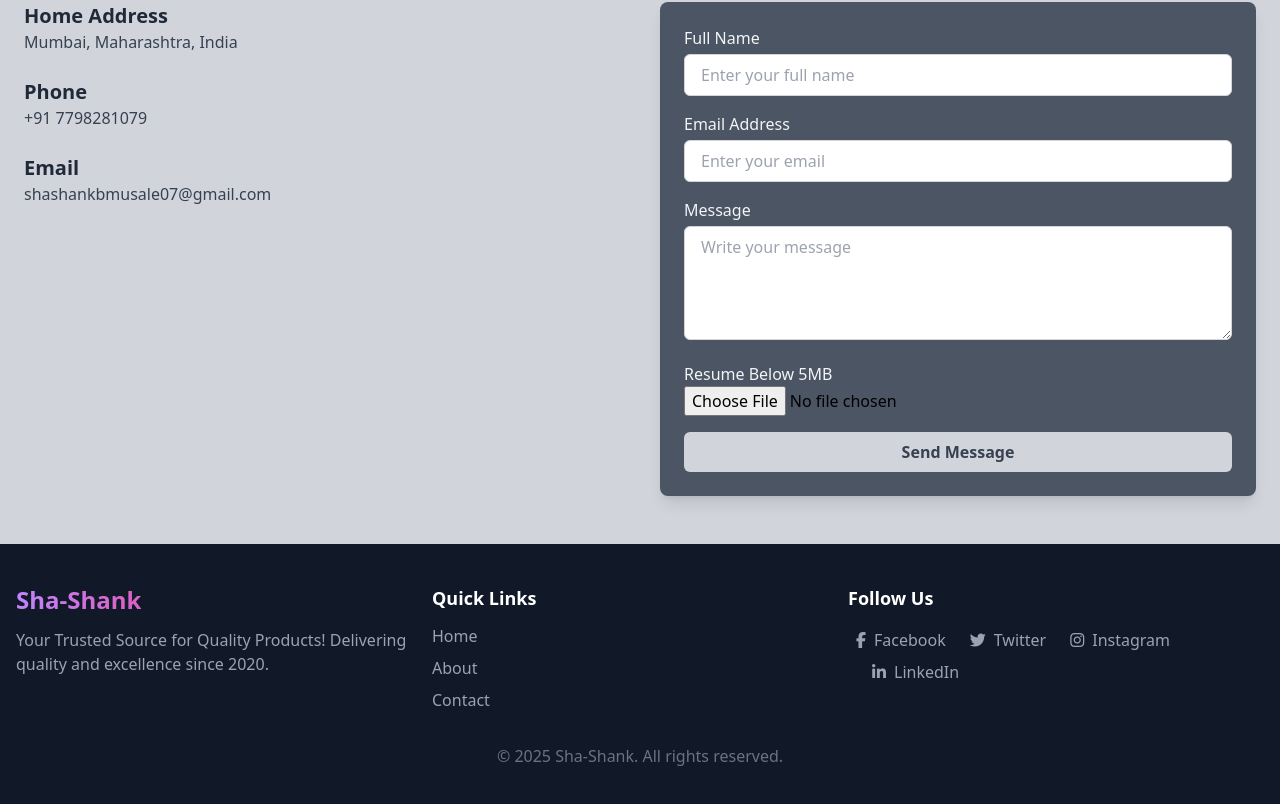
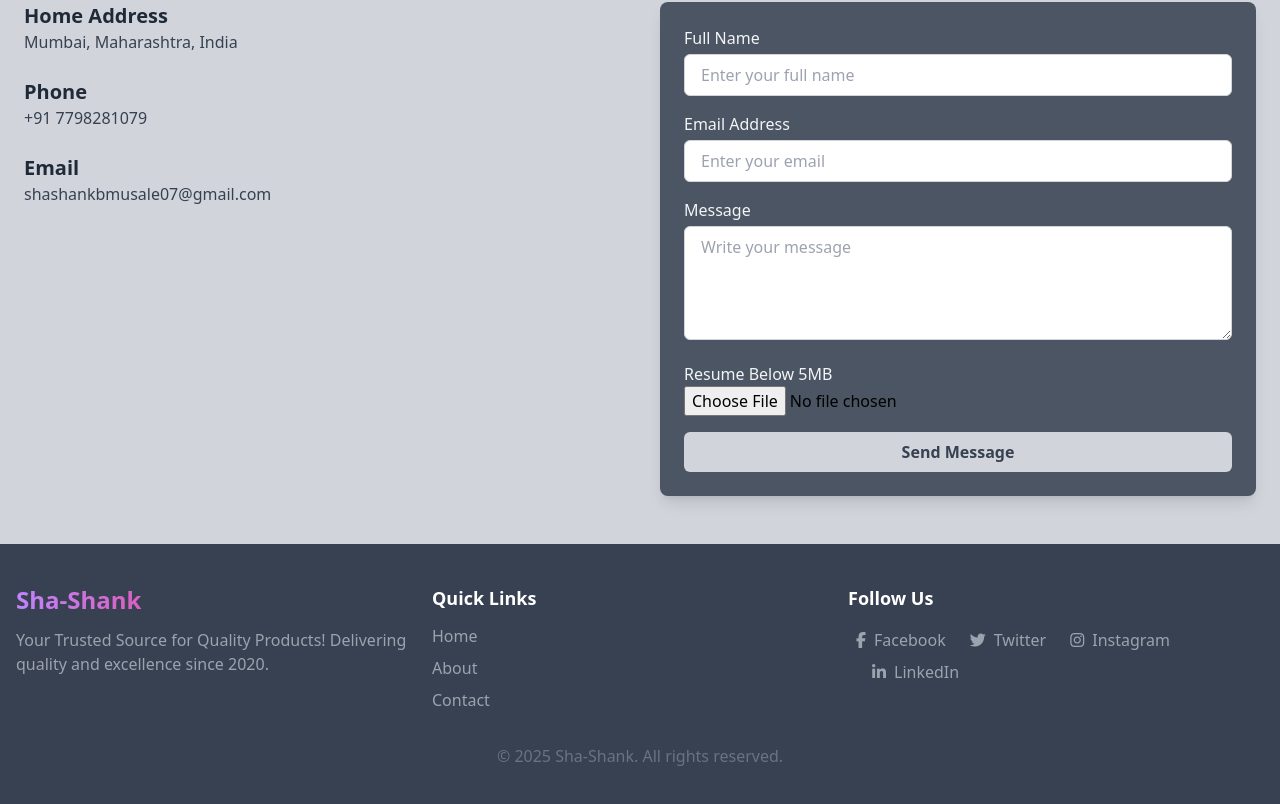
Before and after one commit to 779828/Demo-Site, a React (Vite) app: page /contact in a window 1280 px wide. Shown: the part 242-1046 px from the top of the page. Built offline with nearby package versions, Linux system fonts and the light colour scheme.

Commit message:
change bg color

```diff
--- a/src/components/Footer.jsx
+++ b/src/components/Footer.jsx
@@ -1,6 +1,6 @@
 const Footer = () => {
   return (
-    <footer className="bg-gray-900 text-gray-300 py-10">
+    <footer className="dark:bg-gray-900 bg-gray-700 text-gray-300 py-10">
       <div className="container mx-auto px-4">
         <div className="flex flex-wrap justify-between gap-y-8">
           <div className="w-full md:w-1/3">
```
